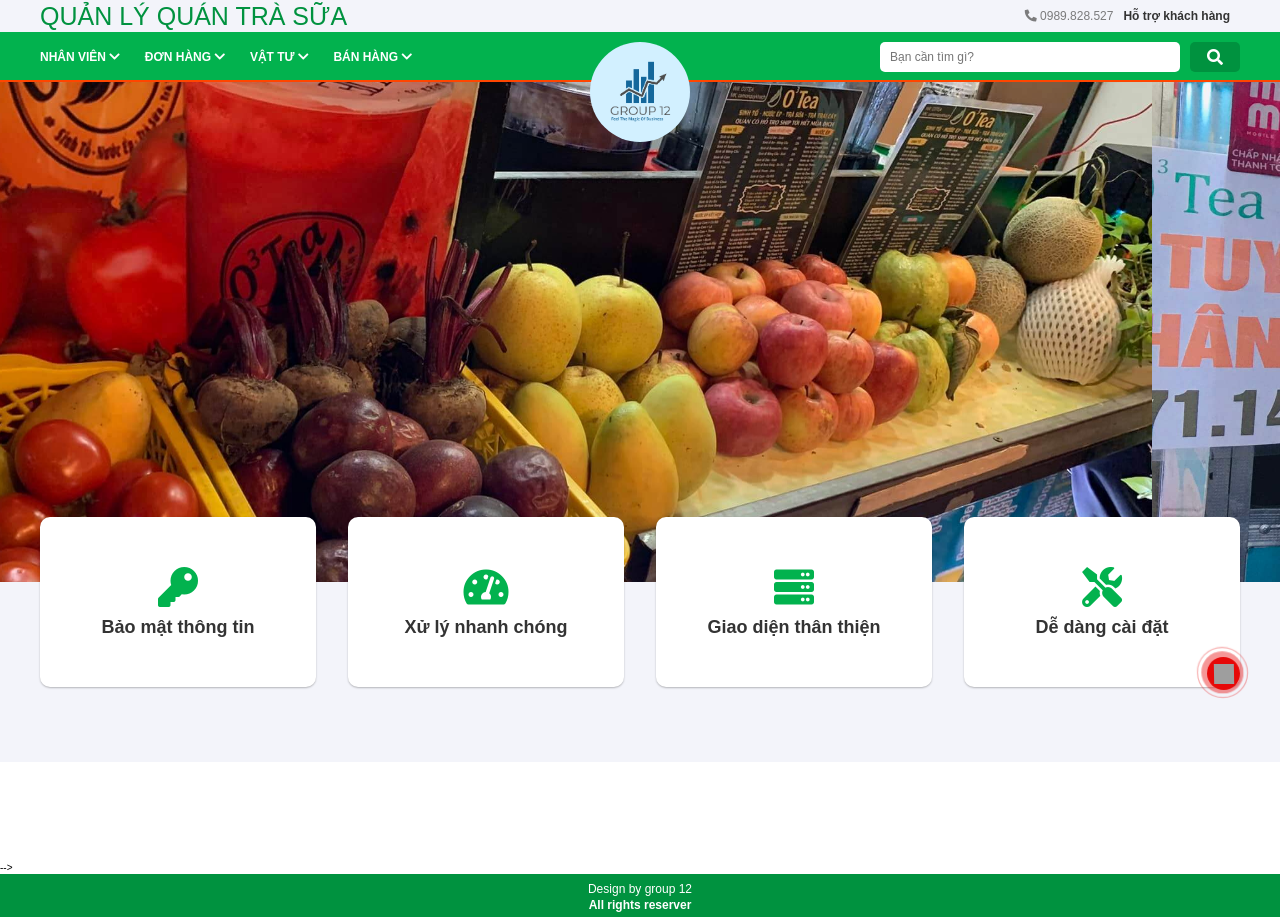
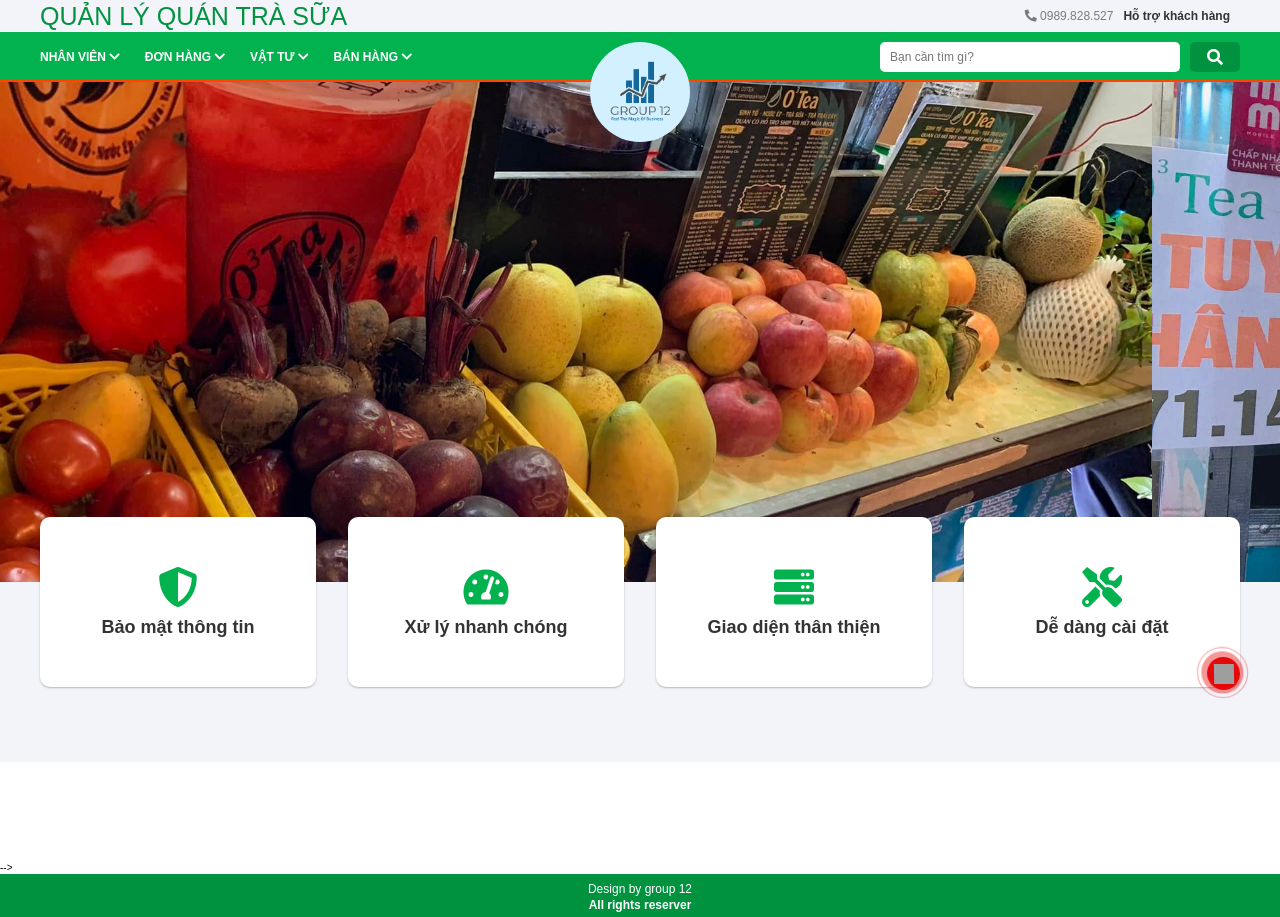
Before and after one commit to TinhCm/quanlyquantrasua, a plain HTML site: page index.html in a window 1280 px wide. Drawn offline with nearby package versions, Linux system fonts and the light colour scheme; no server answers; grey boxes are pictures that could not be loaded.

Commit message:
cap nhat

```diff
--- a/index.html
+++ b/index.html
@@ -47,7 +47,7 @@
             <div class="width">
                 <div class="chaoMung_content1 width__row ">
                     <div class="chaoMung_tienIch width_column_4">
-                        <i class="fas fa-key"></i> Bảo mật thông tin
+                        <i class="fas fa-shield-alt"></i>Bảo mật thông tin
                     </div>
                     <div class="chaoMung_tienIch width_column_4">
                         <i class="fas fa-tachometer-alt"></i> Xử lý nhanh chóng
```
Also changed, not shown: assets/img/aopsvcpn - Sao chép.png (added), assets/img/logo - Sao chép.png (added), banHang/hoaDon/hoaDon.html (added), banHang/tongKetCa/tongKetCa.html (added), donHang/doangThu2/doanhThu2.html (added), donHang/doanhThu1/doanhThu1.html (added), donHang/donHang/donHang.html (added), hoTro/hoTro.html (added), nhanVien/chamCong/chamCong.html (added), nhanVien/lichLam/lichLam.html (added), nhanVien/thongTin/thongTin.html (added), vatTu/capNhatVT/capNhat.html (added), vatTu/nhapVT/nhapVT.html (added), vatTu/vatTu/vatTu.html (added).
